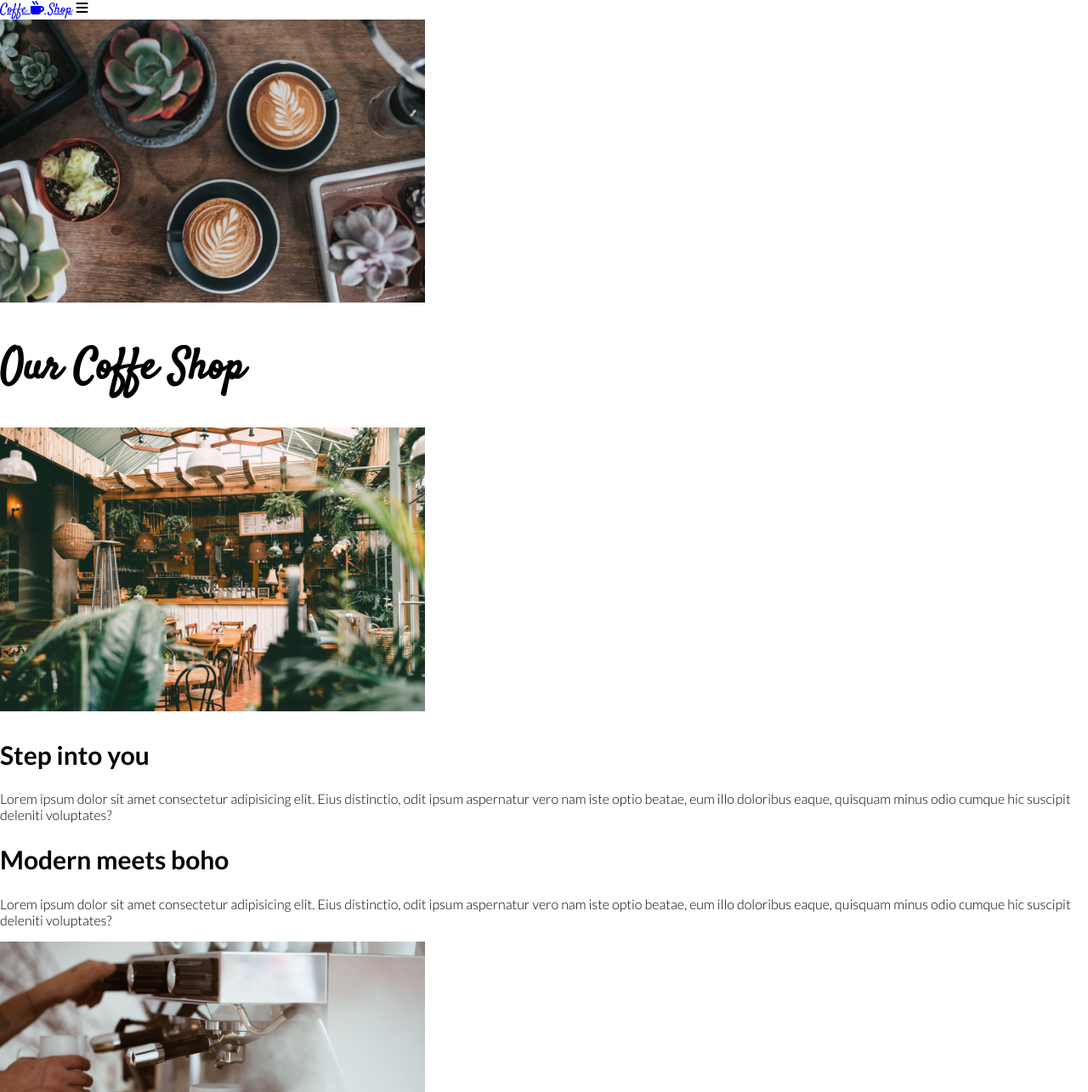
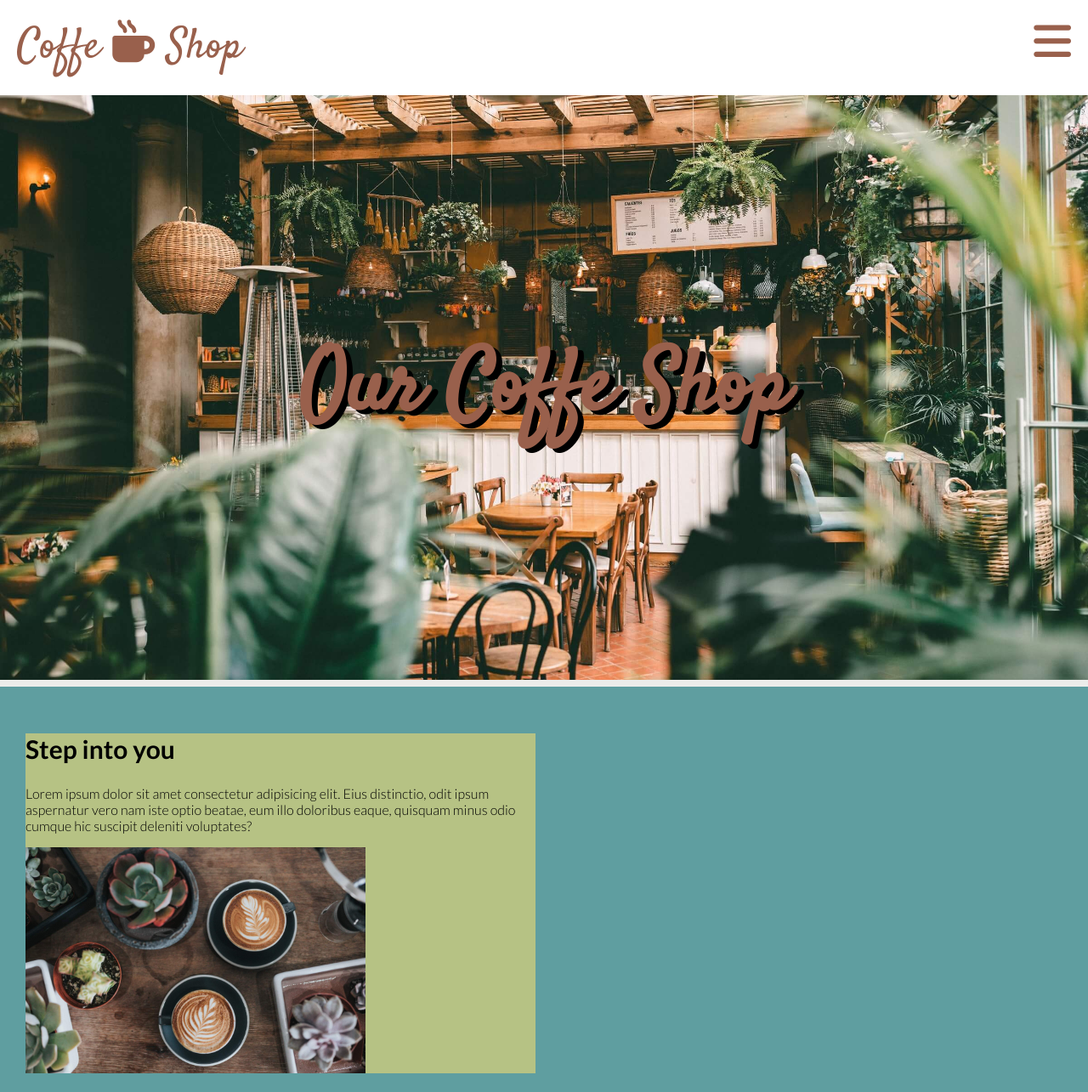
Before and after one commit to ilyAnthxny/coffe-shop, a plain HTML site: page index.html in a window 1280 px wide. Shown: the top 1285 px of the page at 85% size. Drawn offline with Linux system fonts and the light colour scheme.

Commit message:
css&html maked

```diff
--- a/css/styles.css
+++ b/css/styles.css
@@ -2,12 +2,70 @@ body{
     margin: 0;
     font-family: 'Lato', sans-serif;
     font-family: 'Satisfy', cursive;
+    background-color: #ececea;
 }
 
 h1{
     font-family: 'Satisfy', cursive;
     font-size:  50px;
 }
+
+.img-banner{
+    width: 100%;
+    height: 100vh;
+    object-fit: cover;
+}
+
+a{
+    text-decoration: none;
+}
+
+.banner{
+}
+
+.img-article{
+    max-width: 400px;
+}
+
+.header {
+    width: 100%;
+    position: fixed;
+    z-index: 1000;
+}
+
+.header-content{
+    padding: 20px;
+    background-color: #ffffff;
+    font-size: 50px;
+    display: flex;
+    justify-content: space-between;
+    color: #99604c;
+}
+
+.banner-title{
+    position: absolute;
+    top: 40%;
+    display: block;
+    width: 100%;
+    text-align: center;
+    color: #99604c;
+    font-size: 100px;
+    text-shadow: 7px 5px black;
+}
+
+.logo-coffe{
+    color: #99604c;
+}
+
+.logos{
+    display: block;
+}
+
+.hamburger{
+    display: block;
+}
+
+/* Articles */
 
 h2{
     font-family: 'Lato', sans-serif;
@@ -19,6 +77,14 @@ h2{
     font-weight: 100;
 }
 
-img{
-    max-width: 500px;
+.article{
+    background-color: rgba(233, 215, 116, 0.631);
+    height: 400px;
+    width: 600px;
 }
+
+
+.section{
+    padding: 30px;
+    background-color: cadetblue;
+}
--- a/index.html
+++ b/index.html
@@ -15,33 +15,40 @@
 </head>
 <body>
     <header class="header">
-        <a href="#" class="logo">Coffe <i class="fa-solid fa-mug-hot" title="logo-coffe"></i> Shop</a>
+        <div class="header-content">
+            <div class="logos">
+                <a href="#" class="logo-coffe" title="logo">Coffe <i class="fa-solid fa-mug-hot" title="logo-coffe"></i> Shop</a>
+            </div>
+            <div class="hamburger">
                  <i class="fa-solid fa-bars menu"></i>
-
+            </div>
+        </div>
     </header>
-   <main>
+   <main class="container">
         <div class="banner">
-            <img src="assets/images/image-03.jpg" alt="banner">
+            <img src="assets/images/image-02.jpg" alt="banner" class="img-banner">
             <h1 class="banner-title">Our Coffe Shop</h1>
         </div>
-        <article>
+        <section class="section">
+            <article class="article article1">
                 <div>
-                <img src="assets/images/image-02.jpg" alt="image-2">
-            </div>
-            <div class="article article1">
                     <h2>Step into you</h2>
                     <p class="paragraph paragraph2">Lorem ipsum dolor sit amet consectetur adipisicing elit. Eius distinctio, odit ipsum aspernatur vero nam iste optio beatae, eum illo doloribus eaque, quisquam minus odio cumque hic suscipit deleniti voluptates?</p>
                 </div>
+                <div>
+                    <img src="assets/images/image-03.jpg" alt="image-2" class="img-article">
+                </div>
             </article>
-        <article>
-            <div class="article article2">
+            <article class="article article2">
+                <div>
                     <h2>Modern meets boho</h2>
                     <p class="paragraph paragraph2">Lorem ipsum dolor sit amet consectetur adipisicing elit. Eius distinctio, odit ipsum aspernatur vero nam iste optio beatae, eum illo doloribus eaque, quisquam minus odio cumque hic suscipit deleniti voluptates?</p>
                 </div>
                 <div>
-                <img src="assets/images/image-01.jpg" alt="image-1">
+                    <img src="assets/images/image-01.jpg" alt="image-1"  class="img-article">
                 </div>
             </article>
+        </section>
     </main>
     <footer class="footer">
         <p>Made in CDMX</p>
@@ -63,8 +70,5 @@
             </li>
         </ul>
     </footer>
-
-
-
 </body>
 </html>
```
Lines whose indentation alone changed are shown as unchanged.
